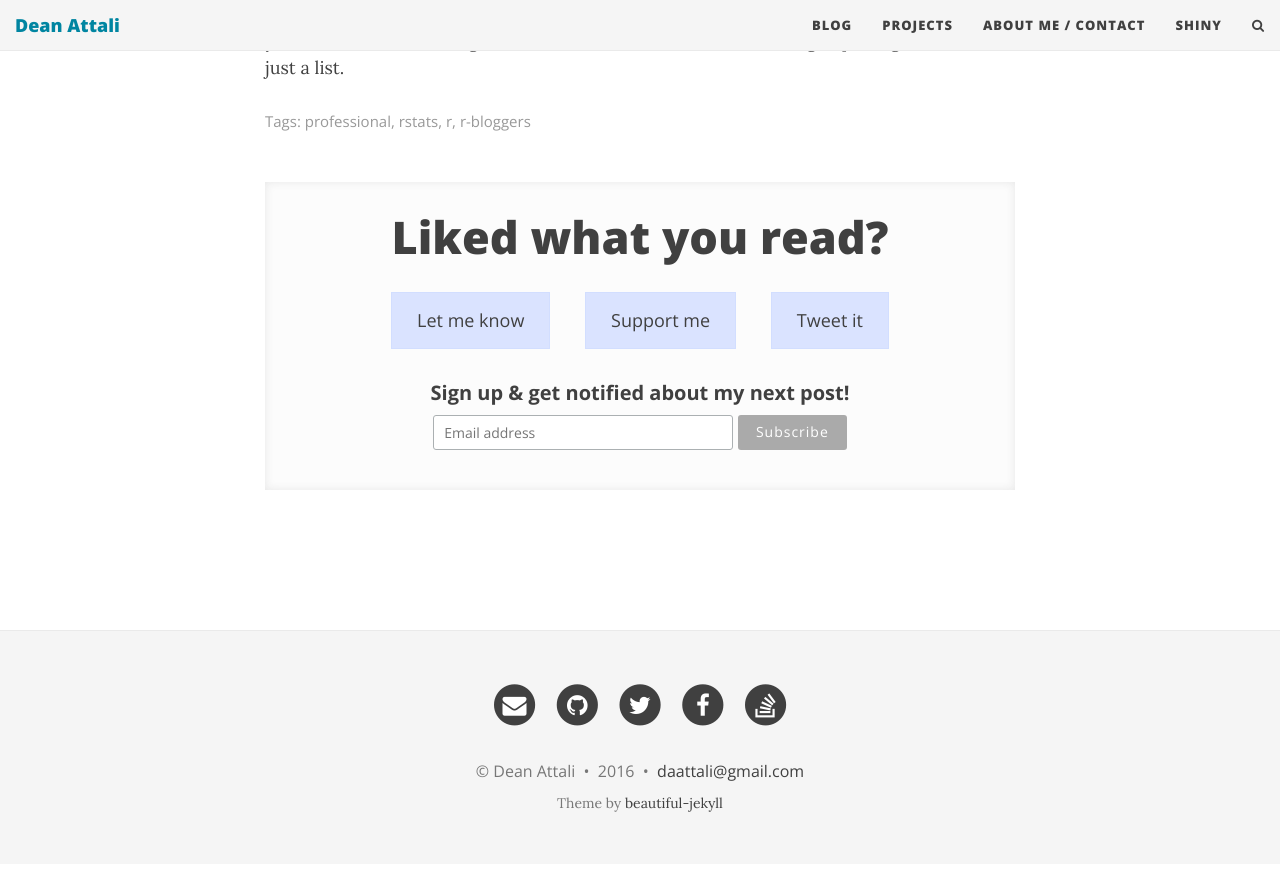
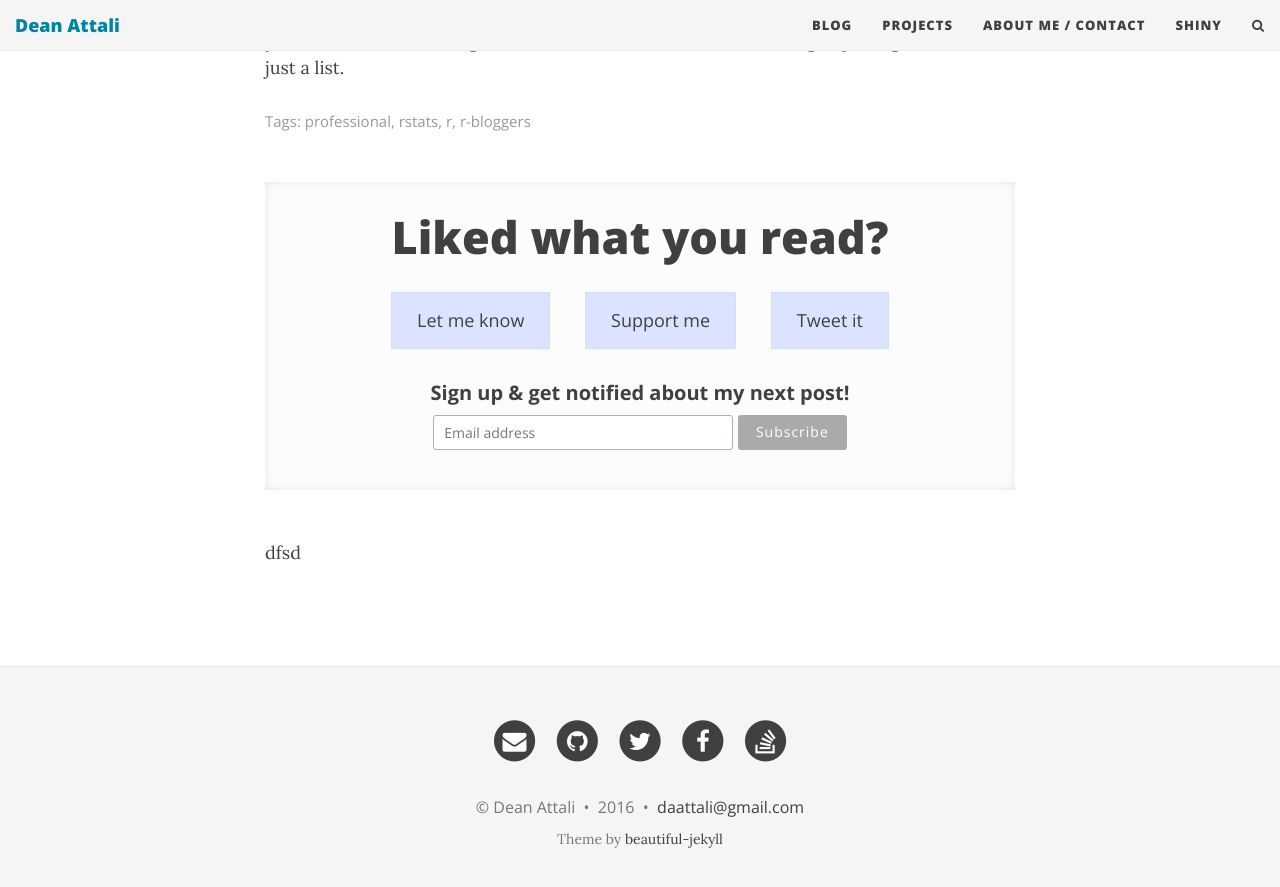
Before and after one commit to daattali/daattali.github.io, a Jekyll site: the page built from notblog/2016-03-30-rstudio-addins-list.md, in a window 1280 px wide and 900 px high, scrolled down 851 px. Shown: the top 887 px of the window. Built offline with Jekyll 4.4.1, drawn with Linux system fonts in a browser that asks for light colours; nearby versions of some CDN libraries; comment, search, counter and statistics services are not loaded; before the commit the page ends 1715 px from its top, so only the background shows below that.

Commit message:
Update post.html

```diff
--- a/_layouts/post.html
+++ b/_layouts/post.html
@@ -24,7 +24,10 @@
       {% include share-section.html %}
 
       {% if page.social-share %}
+      aa
         {% include social-share.html %}
+        {% else %}
+        dfsd
       {% endif %}
 
       <ul class="pager blog-pager">
```
